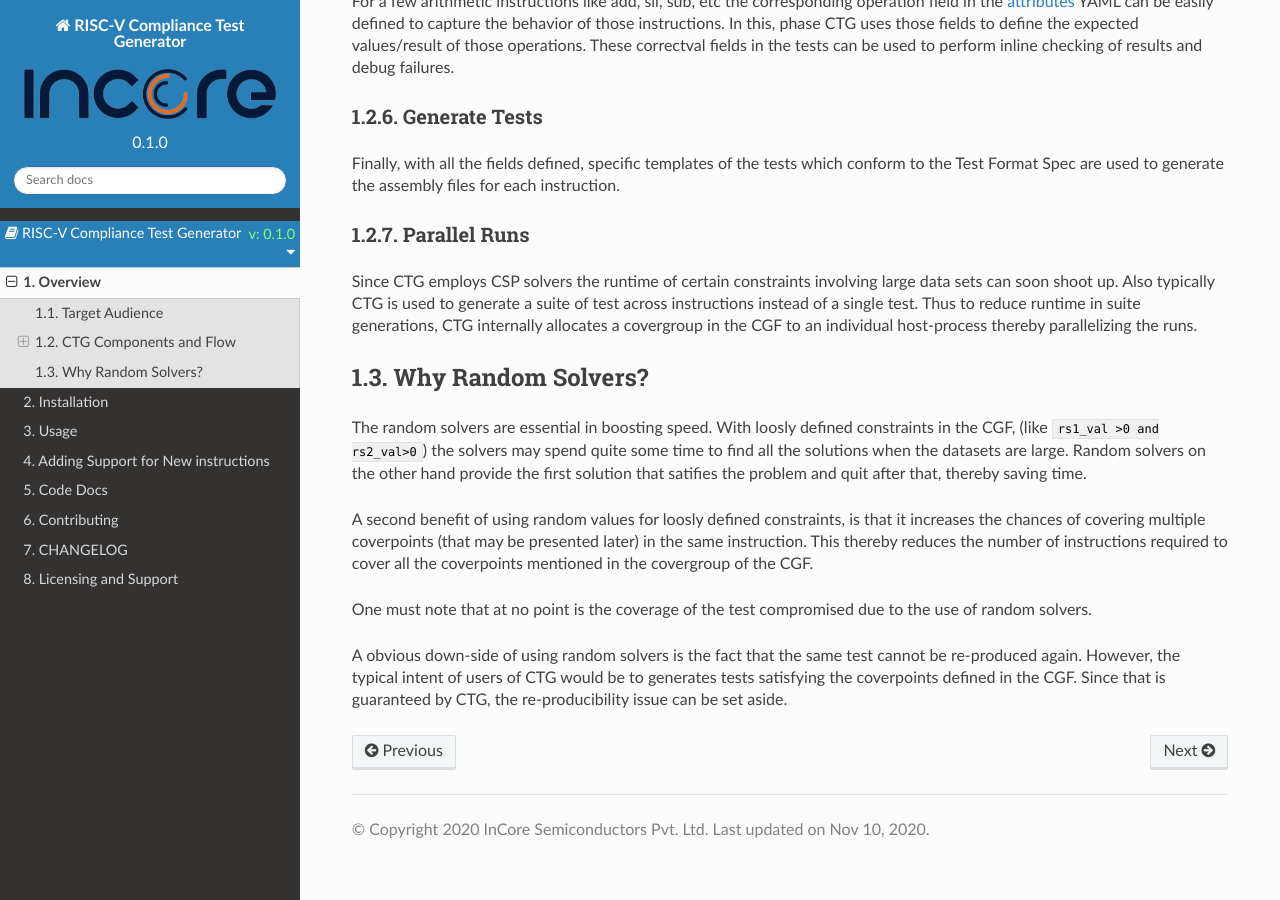
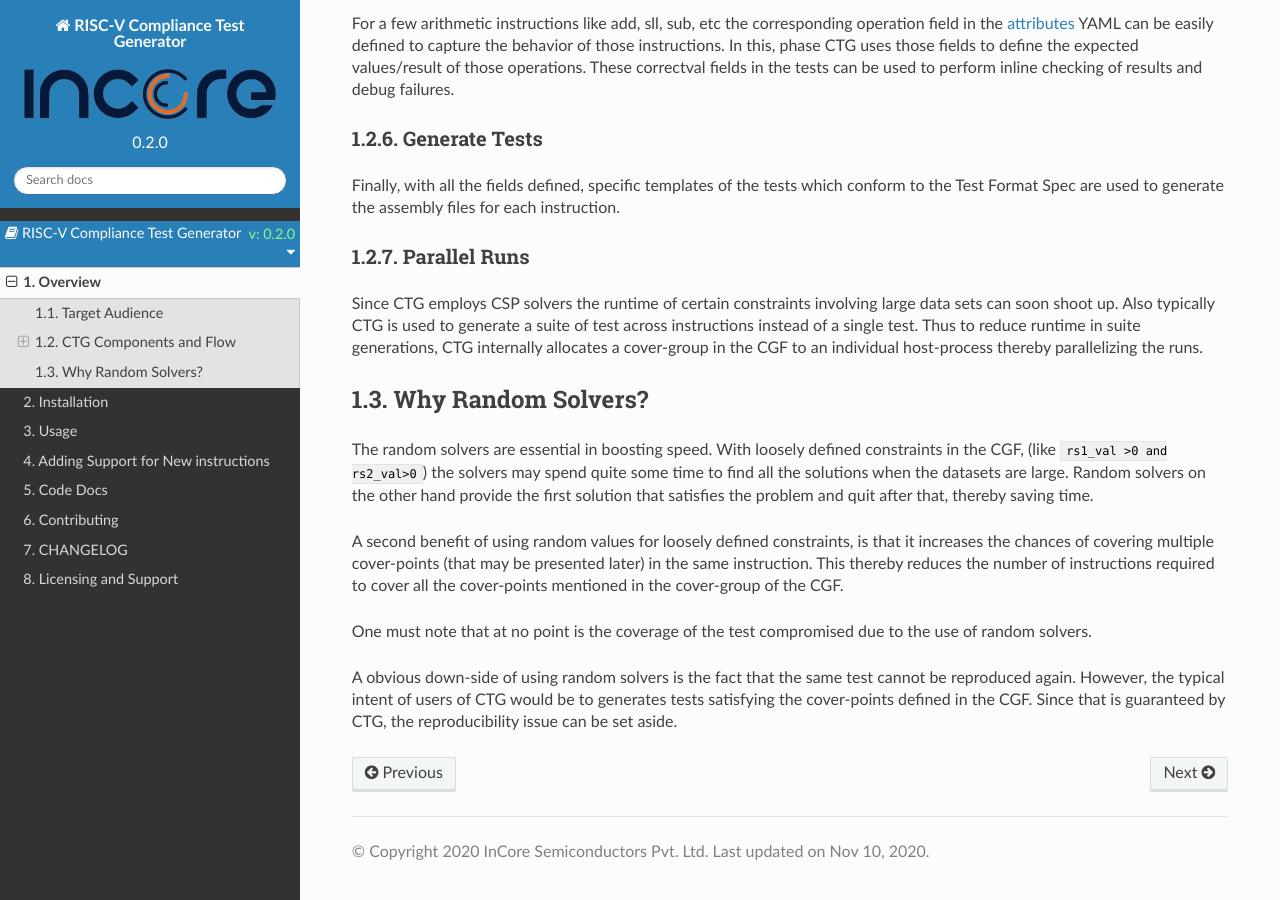
Before and after one commit to riscv-software-src/riscv-ctg, a Sphinx documentation site: the page built from docs/source/overview.rst, in a window 1280 px wide and 900 px high, scrolled down 2704 px. Built offline with Sphinx 7.4.7 and the Read the Docs theme 2.0.0, drawn with Linux system fonts in a browser that asks for light colours; some of the changed text lies outside the part shown.

```diff
--- a/CHANGELOG.rst
+++ b/CHANGELOG.rst
@@ -3,9 +3,12 @@ CHANGELOG
 
 This project adheres to `Semantic Versioning <https://semver.org/spec/v2.0.0.html>`_.
 
-[0.1.0] - 2020-11-10
+[0.2.0] - 2020-11-10
   - initial draft of CTG
   - parallelization support added
   - random solvers can be used
   - support rv32/64imc instructions
   - docs updated
+
+[0.1.0] - 2020-07025
+  - initial draft
--- a/docs/source/add_instr.rst
+++ b/docs/source/add_instr.rst
@@ -43,6 +43,6 @@ also have to be updated.
 Adding Instruction Macros
 -------------------------
 
-CTG does not generate direct instrcution. It rather uses the template field in the attributes YAML
+CTG does not generate direct instruction. It rather uses the template field in the attributes YAML
 as a template to generate tests. This template is usually an assembly macro. The definition of these
 macros must be defined in ``env/compliance_test.h`` header file.
--- a/docs/source/overview.rst
+++ b/docs/source/overview.rst
@@ -9,11 +9,11 @@ the official `RISC-V Architectural Test Suite <https://github.com/riscv/riscv-co
 the RISC-V compliance framework `RISCOF <https://riscof.readthedocs.io>`_. All tests generated by
 the CTG are compliant with the official `Test Format Spec <https://riscof.readthedocs.io/en/latest/testformat.html>`_.
 
-The CTG is similar to a constrained test generator capable of generating tests targetting a specific
+The CTG is similar to a constrained test generator capable of generating tests targeting a specific
 set of constraints. These constraints are supplied to the CTG using the `Coverage Group Format
-<https://riscv-isac.readthedocs.io/en/latest/cgf.html>`_ (CGF) File. The CGF file containts various
-coverpoints for different instructions. The CTG treats each coverpoint as a constraint and employs a
-solver to identify potential solutions. CTG uses the constraint satisfication problem (CSPs) solvers
+<https://riscv-isac.readthedocs.io/en/latest/cgf.html>`_ (CGF) File. The CGF file contains various
+cover-points for different instructions. The CTG treats each cover-point as a constraint and employs a
+solver to identify potential solutions. CTG uses the constraint satisfaction problem (CSPs) solvers
 offered by the `python-constraint <https://pypi.org/project/python-constraint/>`_ package.
 
 Target Audience
@@ -23,7 +23,7 @@ The target users/audience of the CTG would be verification and design engineers
 create a suite of tests focusing on covering specific corner cases. These tests could then be used
 as way of demonstrating the capabilities of the instruction itself.
 
-Note, that the capabilities of the CTG is completely limited by the limitations of the coverpoints
+Note, that the capabilities of the CTG is completely limited by the limitations of the cover-points
 in the CGF. A more elaborate CGF covering all corner cases of an instruction can be supplied to CTG
 to create a near verification test for that instruction.
 
@@ -97,7 +97,7 @@ Op and Val Combinations
 
 The first two stages of the CTG receive the input CGF file and identify solutions for the
 operands and value combinations. These solutions are carried out independent of each other. During
-these phases solvers are employed to find solutions which satisy the corresponding coverpoints.
+these phases solvers are employed to find solutions which satisfy the corresponding cover-points.
 Immediate values are also assigned here.
 
 If randomization is enabled, then random solvers are employed.
@@ -141,26 +141,26 @@ Parallel Runs
 
 Since CTG employs CSP solvers the runtime of certain constraints involving large data sets can soon
 shoot up. Also typically CTG is used to generate a suite of test across instructions instead of a
-single test. Thus to reduce runtime in suite generations, CTG internally allocates a covergroup in
+single test. Thus to reduce runtime in suite generations, CTG internally allocates a cover-group in
 the CGF to an individual host-process thereby parallelizing the runs.
 
 Why Random Solvers?
 ===================
 
-The random solvers are essential in boosting speed. With loosly defined constraints in the CGF,
+The random solvers are essential in boosting speed. With loosely defined constraints in the CGF,
 (like ``rs1_val >0 and rs2_val>0``) the solvers may spend quite some time to find all the solutions
 when the datasets are large. Random solvers on the other hand provide the first solution that
-satifies the problem and quit after that, thereby saving time.
+satisfies the problem and quit after that, thereby saving time.
 
-A second benefit of using random values for loosly defined constraints, is that it increases the
-chances of covering multiple coverpoints (that may be presented later) in the same instruction. This
-thereby reduces the number of instructions required to cover all the coverpoints mentioned in the
-covergroup of the CGF.
+A second benefit of using random values for loosely defined constraints, is that it increases the
+chances of covering multiple cover-points (that may be presented later) in the same instruction. This
+thereby reduces the number of instructions required to cover all the cover-points mentioned in the
+cover-group of the CGF.
 
 One must note that at no point is the coverage of the test compromised due to the use of random
 solvers.
 
-A obvious down-side of using random solvers is the fact that the same test cannot be re-produced
+A obvious down-side of using random solvers is the fact that the same test cannot be reproduced
 again. However, the typical intent of users of CTG would be to generates tests satisfying the
-coverpoints defined in the CGF. Since that is guaranteed by CTG, the re-producibility issue can be
+cover-points defined in the CGF. Since that is guaranteed by CTG, the reproducibility issue can be
 set aside.
--- a/riscv_ctg/__init__.py
+++ b/riscv_ctg/__init__.py
@@ -4,4 +4,4 @@
 
 __author__ = """InCore Semiconductors Pvt Ltd"""
 __email__ = 'incorebot@gmail.com'
-__version__ = '0.1.0'
+__version__ = '0.2.0'
--- a/setup.cfg
+++ b/setup.cfg
@@ -1,5 +1,5 @@
 [bumpversion]
-current_version = 0.1.0
+current_version = 0.2.0
 commit = True
 tag = True
 
--- a/setup.py
+++ b/setup.py
@@ -26,7 +26,7 @@ test_requirements = [ ]
 
 setup(
     name='riscv_ctg',
-    version='0.1.0',
+    version='0.2.0',
     description="RISC-V CTG",
     long_description=readme + '\n\n',
     classifiers=[
```
Also changed, not shown: other parts of docs/source/overview.rst (+2 -2 lines).
